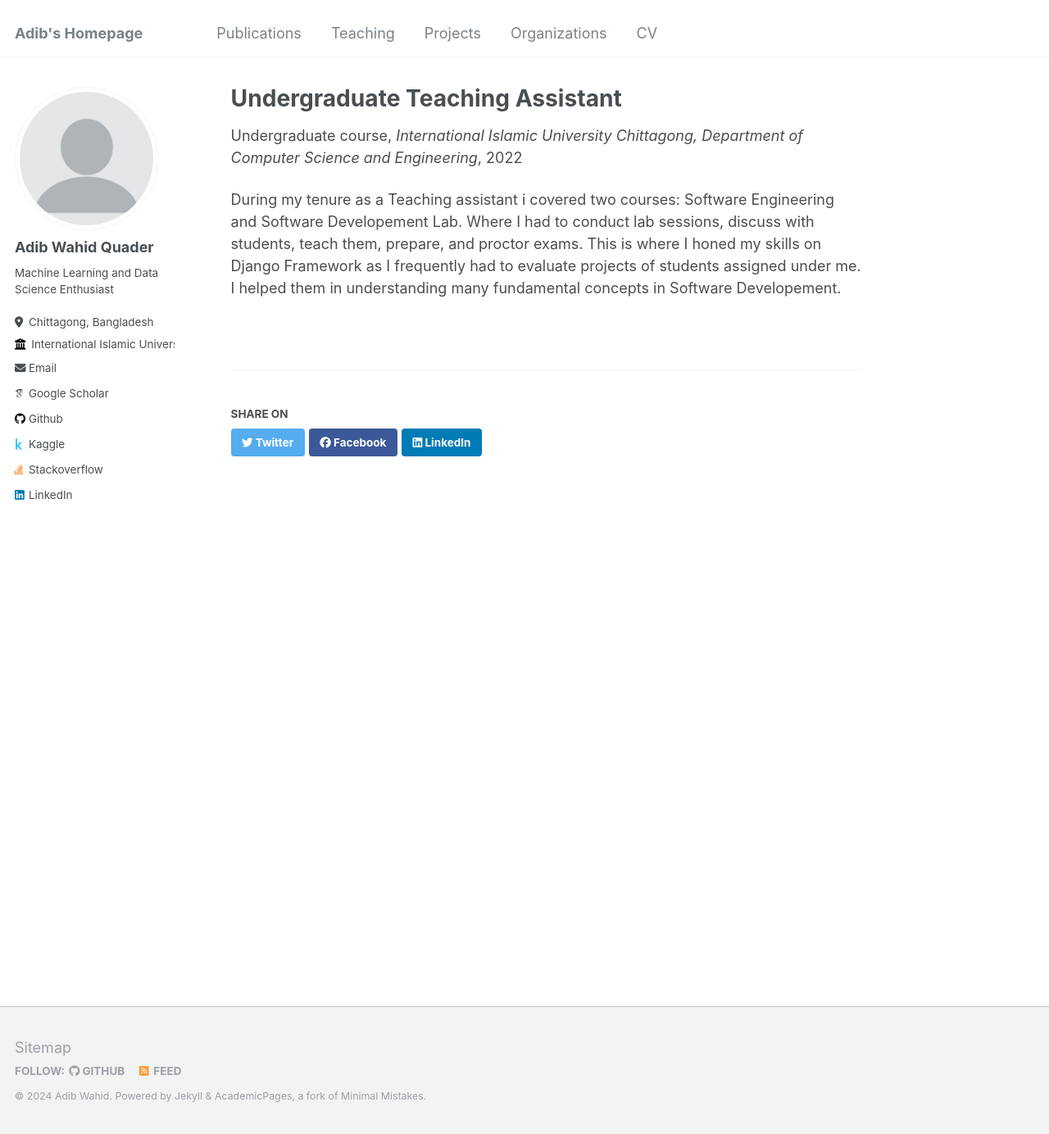
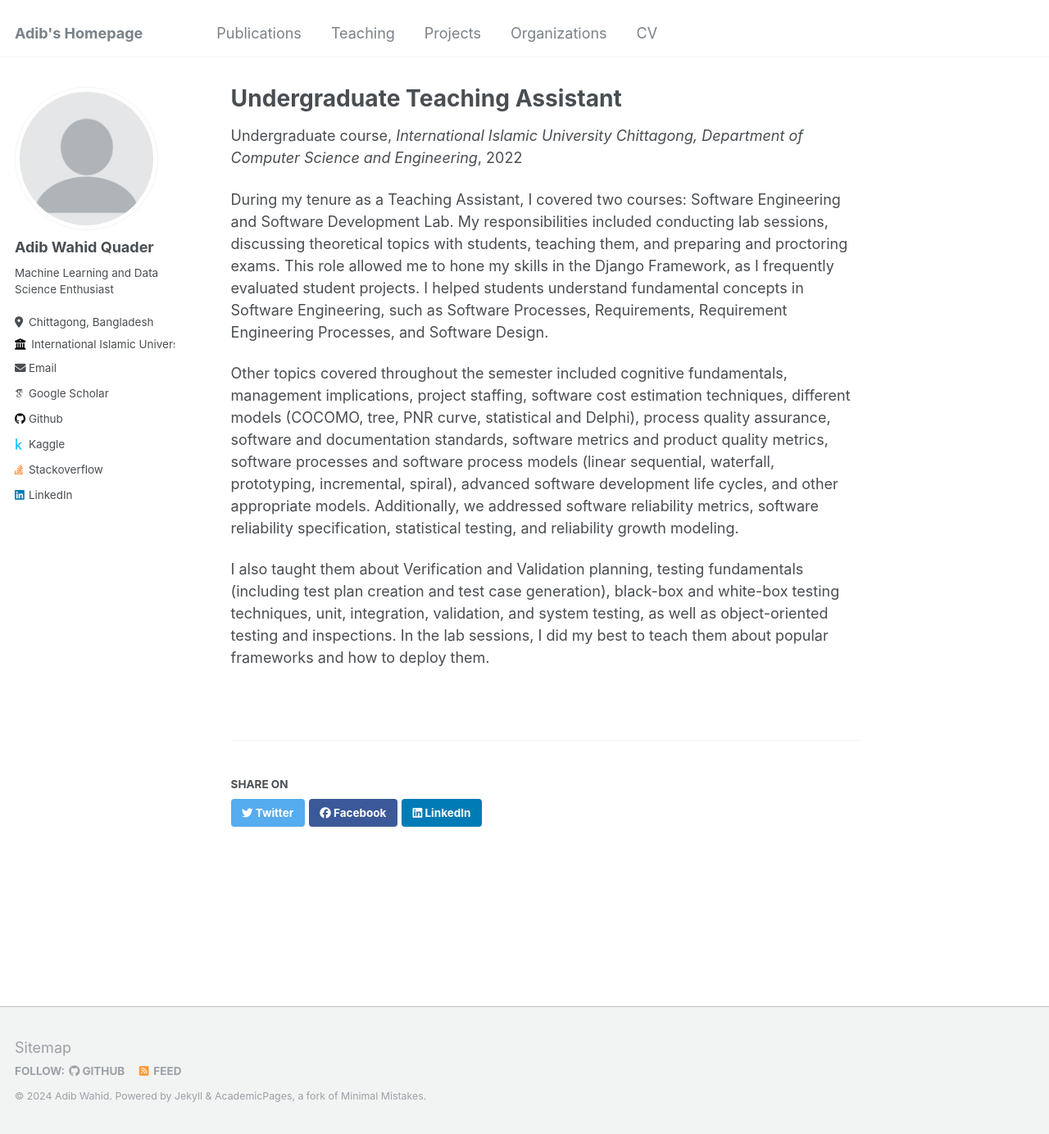
Before and after one commit to Aveiro11/Adib.github.io, a Jekyll site: the page built from _teaching/IIUC-TAship.md, in a window 1280 px wide and 1384 px high. Shown: the whole window at 82% size. Built offline with Jekyll 4.4.1, drawn with Linux system fonts in a browser that asks for light colours; some web fonts are replaced.

Commit message:
Update IIUC-TAship.md

```diff
--- a/_teaching/IIUC-TAship.md
+++ b/_teaching/IIUC-TAship.md
@@ -8,4 +8,8 @@ date: 2022-01-01
 location: "Chittagong, Bangladesh"
 ---
 
-During my tenure as a Teaching assistant i covered two courses: Software Engineering and Software Developement Lab. Where I had to conduct lab sessions, discuss with students, teach them, prepare, and proctor exams. This is where I honed my skills on Django Framework as I frequently had to evaluate projects of students assigned under me. I helped them in understanding many fundamental concepts in Software Developement.
+During my tenure as a Teaching Assistant, I covered two courses: Software Engineering and Software Development Lab. My responsibilities included conducting lab sessions, discussing theoretical topics with students, teaching them, and preparing and proctoring exams. This role allowed me to hone my skills in the Django Framework, as I frequently evaluated student projects. I helped students understand fundamental concepts in Software Engineering, such as Software Processes, Requirements, Requirement Engineering Processes, and Software Design.
+
+Other topics covered throughout the semester included cognitive fundamentals, management implications, project staffing, software cost estimation techniques, different models (COCOMO, tree, PNR curve, statistical and Delphi), process quality assurance, software and documentation standards, software metrics and product quality metrics, software processes and software process models (linear sequential, waterfall, prototyping, incremental, spiral), advanced software development life cycles, and other appropriate models. Additionally, we addressed software reliability metrics, software reliability specification, statistical testing, and reliability growth modeling.
+
+I also taught them about Verification and Validation planning, testing fundamentals (including test plan creation and test case generation), black-box and white-box testing techniques, unit, integration, validation, and system testing, as well as object-oriented testing and inspections. In the lab sessions, I did my best to teach them about popular frameworks and how to deploy them.
```
